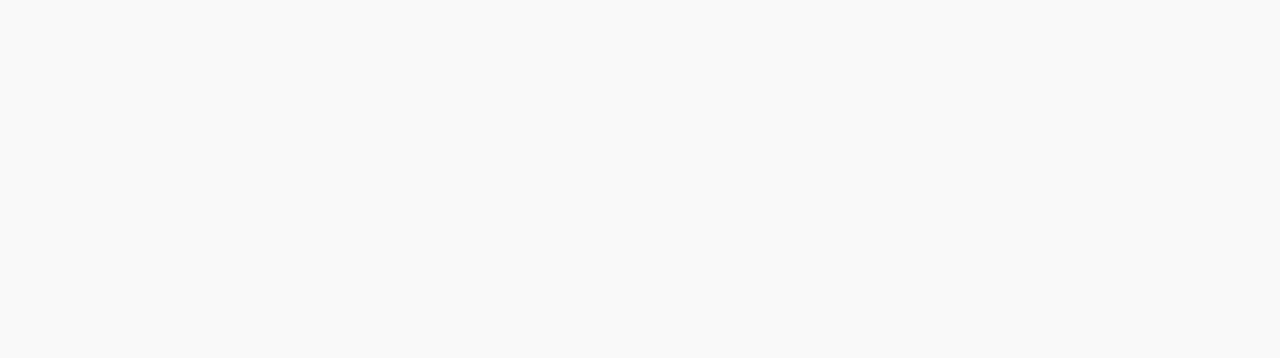
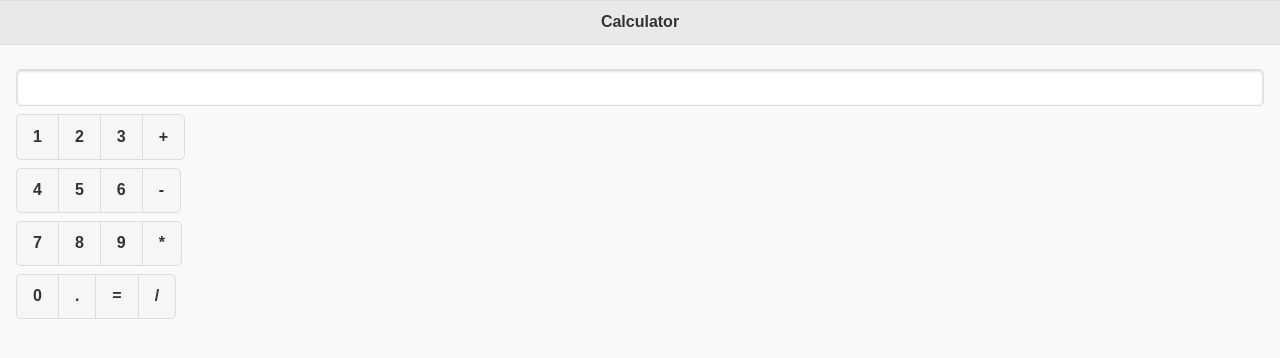
Before and after one commit to Bleep-Bloop/mobile-calc, a website: page index.html in a window 1280 px wide. Drawn offline with Linux system fonts and the light colour scheme.

Commit message:
"Added UI buttons"

```diff
--- a/index.html
+++ b/index.html
@@ -11,7 +11,82 @@
 
 </head>
 <body>
-    <div id="home"></div>
+    <div data-role="page" id="home">
+
+        <div data-role="header">
+
+        <h1> Calculator </h1>
+
+        </div>
+
+        <!-- Main Content -->
+        <div data-role="main" class="ui-content" >
+
+
+
+           <input> </input>
+
+           <!--
+           <div id="buttons">
+           <button type="button">1!</button>
+           <button type="button">2</button>
+           <button type="button">3!</button>
+           <button type="button">4</button>
+           <button type="button">5</button>
+           <button type="button">6</button>
+           <button type="button">7</button>
+           <button type="button">8</button>
+           <button type="button">9</button>
+           <button type="button">Click Me!</button>
+           <button type="button">Click Me!</button>
+           </div>>
+           -->
+
+           <div data-role="controlgroup" data-type="horizontal">
+           <button class="ui-btn">1</button>
+           <button class="ui-btn">2</button>
+           <button class="ui-btn">3</button>
+           <button class="ui-btn">+</button>
+           </div>
+
+           <div data-role="controlgroup" data-type="horizontal">
+           <button class="ui-btn">4</button>
+           <button class="ui-btn">5</button>
+           <button class="ui-btn">6</button>
+           <button class="ui-btn">-</button>
+           </div>
+
+            <div data-role="controlgroup" data-type="horizontal">
+           <button class="ui-btn">7</button>
+           <button class="ui-btn">8</button>
+           <button class="ui-btn">9</button>
+           <button class="ui-btn">*</button>
+           </div>
+
+           <div data-role="controlgroup" data-type="horizontal">
+           <button class="ui-btn">0</button>
+           <button class="ui-btn">.</button>
+           <button class="ui-btn">=</button>
+           <button class="ui-btn">/</button>
+           </div>
+
+
+
+
+
+
+           </div>
+
+
+        </div>
+
+        <div data-role="footer">
+
+        <p> Footer Content </p>
+
+        </div>
+
+    </div>
 
 
 <!-- JavaScript Section -->
```
